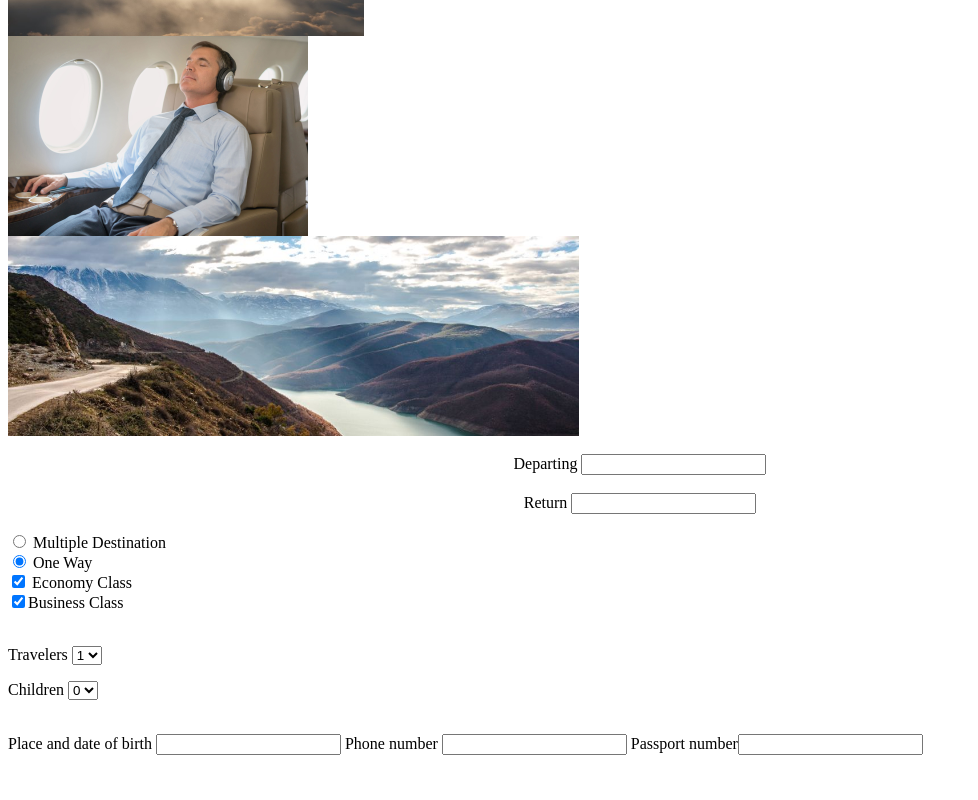
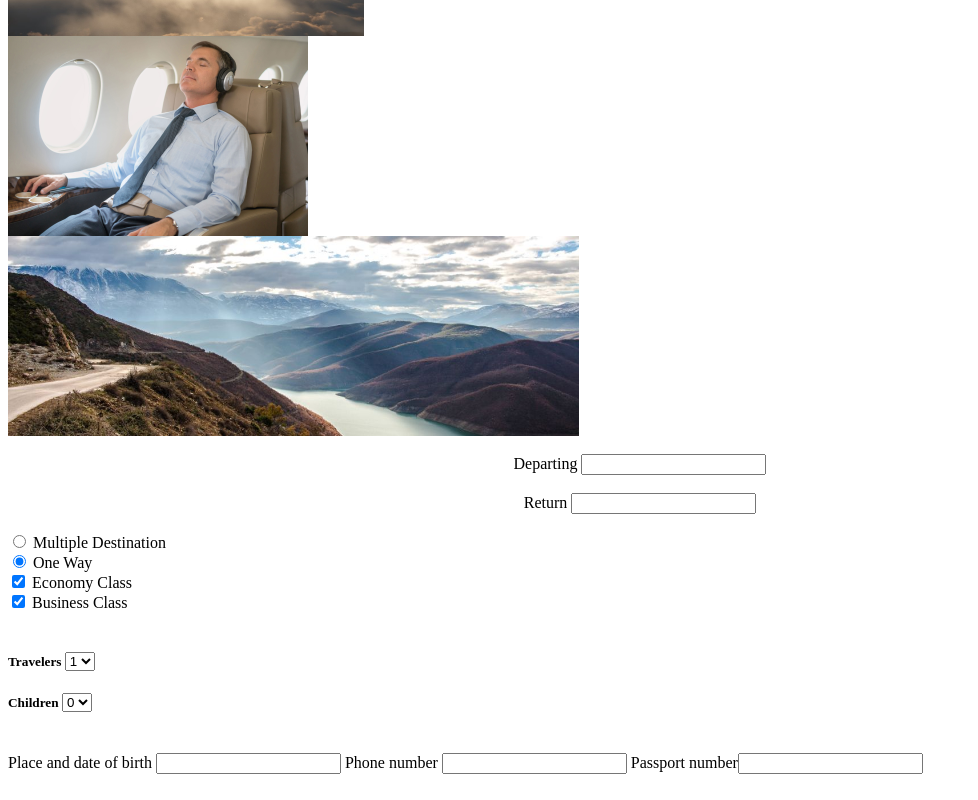
Before and after one commit to airlinesystem/airlinesystem, a website: page client/infoPage/info.html in a window 1280 px wide. Shown: the part 494-1294 px from the top of the page, without its empty margins (0-978 px from the left). Drawn offline with Linux system fonts and the light colour scheme; files whose address does not match are found by name.

```diff
--- a/client/infoPage/info.html
+++ b/client/infoPage/info.html
@@ -50,11 +50,11 @@
 </span> <label>Departing</label> <input name="txtDateR1" type="text" id="txtDateR1" class="small" title="click to pick a date"> </center></br>
 <center> <label>Return</label> <input name="txtDateR1" type="text" id="txtDateR1" class="small" title="click to pick a date"></center>
 </span></br>
-<input id="rb_0" type="radio" name="rb" value="R" checked="checked"> Multiple Destination</br>
-<input id="rb_0" type="radio" name="rb" value="R" checked="checked"> One Way </br>
-<input id="cbDirect" type="checkbox" name="cbDirect" checked="checked"> Economy Class</br>
-<input id="cbDirect" type="checkbox" name="cbDirect" checked="checked">Business Class </br></br>
-<p>Travelers
+<input id="rb_0" type="radio" name="rb" value="R" checked="checked"> <label>Multiple Destination</label></br>
+<input id="rb_0" type="radio" name="rb" value="R" checked="checked"> <label> One Way </label></br>
+<input id="cbDirect" type="checkbox" name="cbDirect" checked="checked"> <label>Economy Class</label></br>
+<input id="cbDirect" type="checkbox" name="cbDirect" checked="checked"> <label>Business Class </label></br></br>
+<h5>Travelers
 <select class="custom-select">
   <option selected>1</option>
   <option value="1">2</option>
@@ -66,8 +66,8 @@
   <option value="3">8</option>
   <option value="3">9</option>
 </select>
-</p>
-<p>Children
+</h5>
+<h5>Children
 <select class="custom-select">
   <option selected>0</option>
   <option value="1">1</option>
@@ -76,7 +76,7 @@
   <option value="3">4</option>
   <option value="3">5</option>
 </select>
-</p></br>
+</h5></br>
 <div id='info'>
  <label>Place and date of birth</label>
 <input name="txtDateR1" type="text" id="txtDateR1" class="small" title="click to pick a date">
```
Also changed, not shown: client/connect/coon.html (+2 -0 lines), client/index.html (+7 -0 lines).
